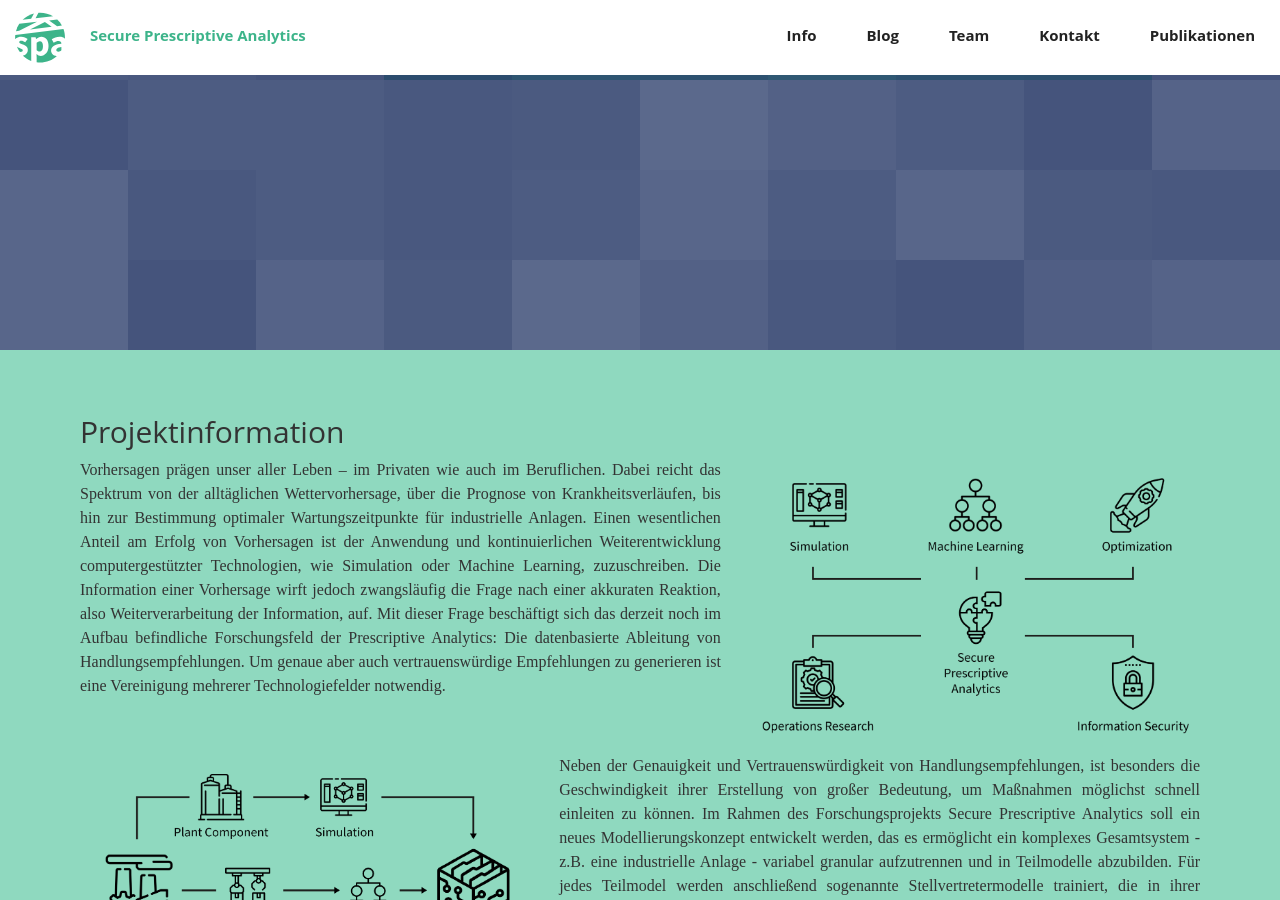
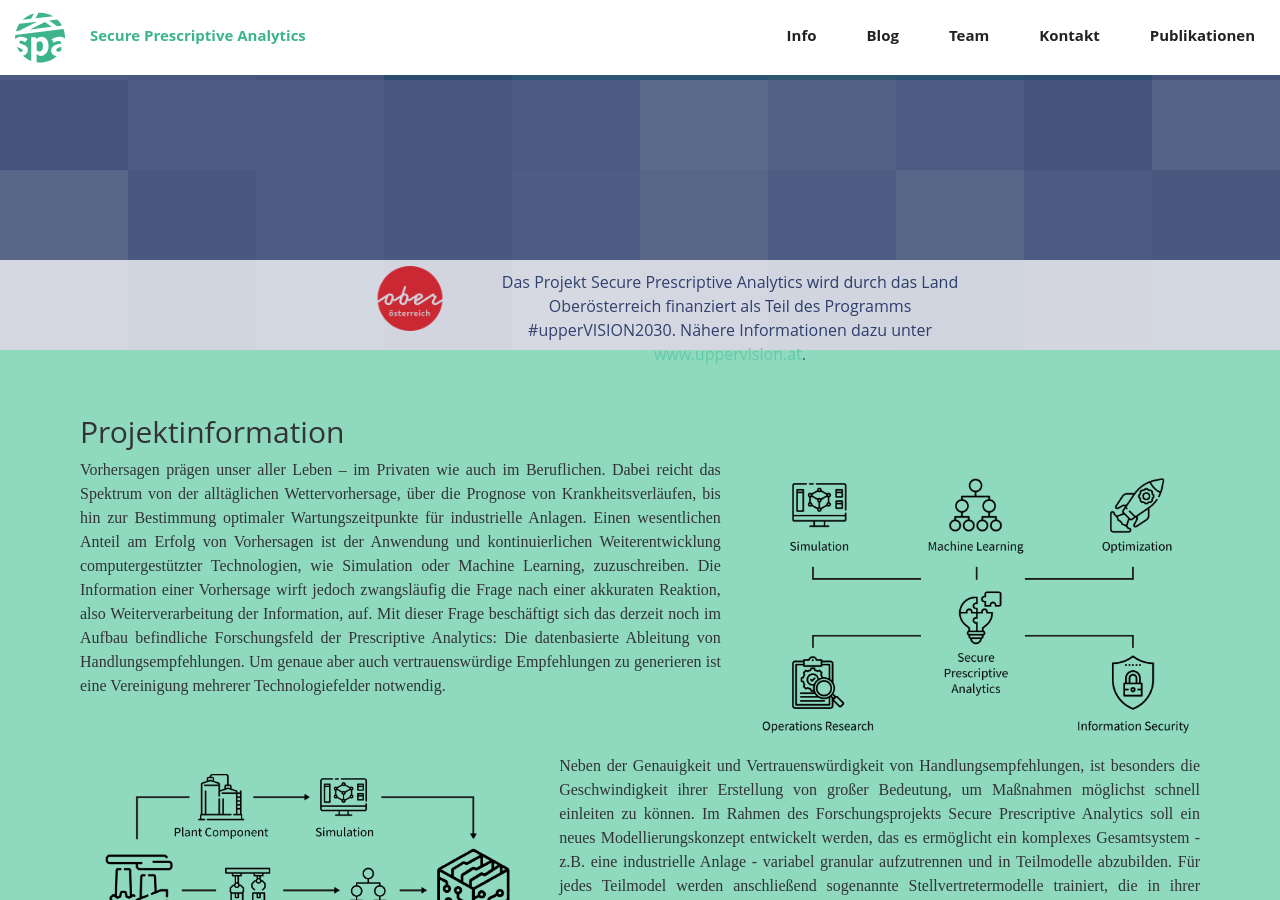
Before and after one commit to prescriptiveanalytics/secureprescriptiveanalytics.github.io, a Jekyll site: the page built from index.markdown, in a window 1280 px wide and 900 px high, scrolled down 550 px. Built offline with Jekyll 4.4.1, drawn with Linux system fonts in a browser that asks for light colours; nearby versions of some CDN libraries; some web fonts are replaced; comment, search, counter and statistics services are not loaded.

Commit message:
added funding info banner to front page

```diff
--- a/_data/i18n.yml
+++ b/_data/i18n.yml
@@ -10,6 +10,10 @@ languages:
 
 default: de
 
+logo:
+  upperaustria:
+    en: "assets/img/logos/logo_upperaustria_en.png"
+    de: "assets/img/logos/logo_upperaustria_de.png"
 
 t:
   nav:
--- a/_includes/home_header.html
+++ b/_includes/home_header.html
@@ -1,3 +1,9 @@
+{% if page.lang == site.lang or page.lang == [] %}
+    {% assign _lang = site.lang %}
+{% else %}
+    {% assign _lang = page.lang %}
+{% endif %}
+
 <header class="home-header">
 
     <div class="headerCodeBlock">
@@ -12,6 +18,13 @@
     <div class="header-bg">
         <svg xmlns="http://www.w3.org/2000/svg">
         </svg>
+    </div>
+
+    <div class="funding-banner">
+        <div class="funding-banner-inner">
+            <figure class="image-box"><img id="image-ualogo" src="/{{ site.data.i18n.logo.upperaustria[_lang] }}" /></figure>
+            <p>{{ site.data.i18n.t.footer.fundingtext[_lang] }} <a target="_blank" href="{{ site.data.i18n.t.footer.uv30-link[_lang] }}">www.uppervision.at</a>.</p>
+        </div>
     </div>
 
     <!-- {% for slot in site.data.carousel.slots %}
--- a/_sass/home/_header.scss
+++ b/_sass/home/_header.scss
@@ -66,6 +66,52 @@
         font-size: 35px;
     }
 }
+
+// funding info banner
+
+.funding-banner {
+    position: absolute;
+    bottom: 0;
+    width: 100%;
+    height: 30%;
+    z-index: 9999;
+
+    display: table-cell;
+    vertical-align: middle;
+    text-align: center;
+
+    color: #333333;
+    background-color: #ffffff;
+    opacity: .75;
+
+    // border-top: $brand-secondary 5px solid;
+}
+.funding-banner-inner {
+    display: inline-block;
+    color: $brand-secondary;
+
+    position: absolute;
+    top: 50%; left: 50%;
+    transform: translate(-50%,-50%);
+}
+
+.funding-banner figure {
+    float: left;
+    width: 180px;
+}
+
+.funding-banner-inner p {
+    margin-bottom: 0;
+    margin-top: 25px;
+    font-family: $sans-serif-font-stack;
+}
+
+@media(min-width:768px) {
+    .funding-banner {
+        height: 10%;
+    }
+}
+
 
 .header-bg {
     position: absolute;
```
Also changed, not shown: assets/img/logos/logo_upperaustria_de.png (added), assets/img/logos/logo_upperaustria_en.png (added).
